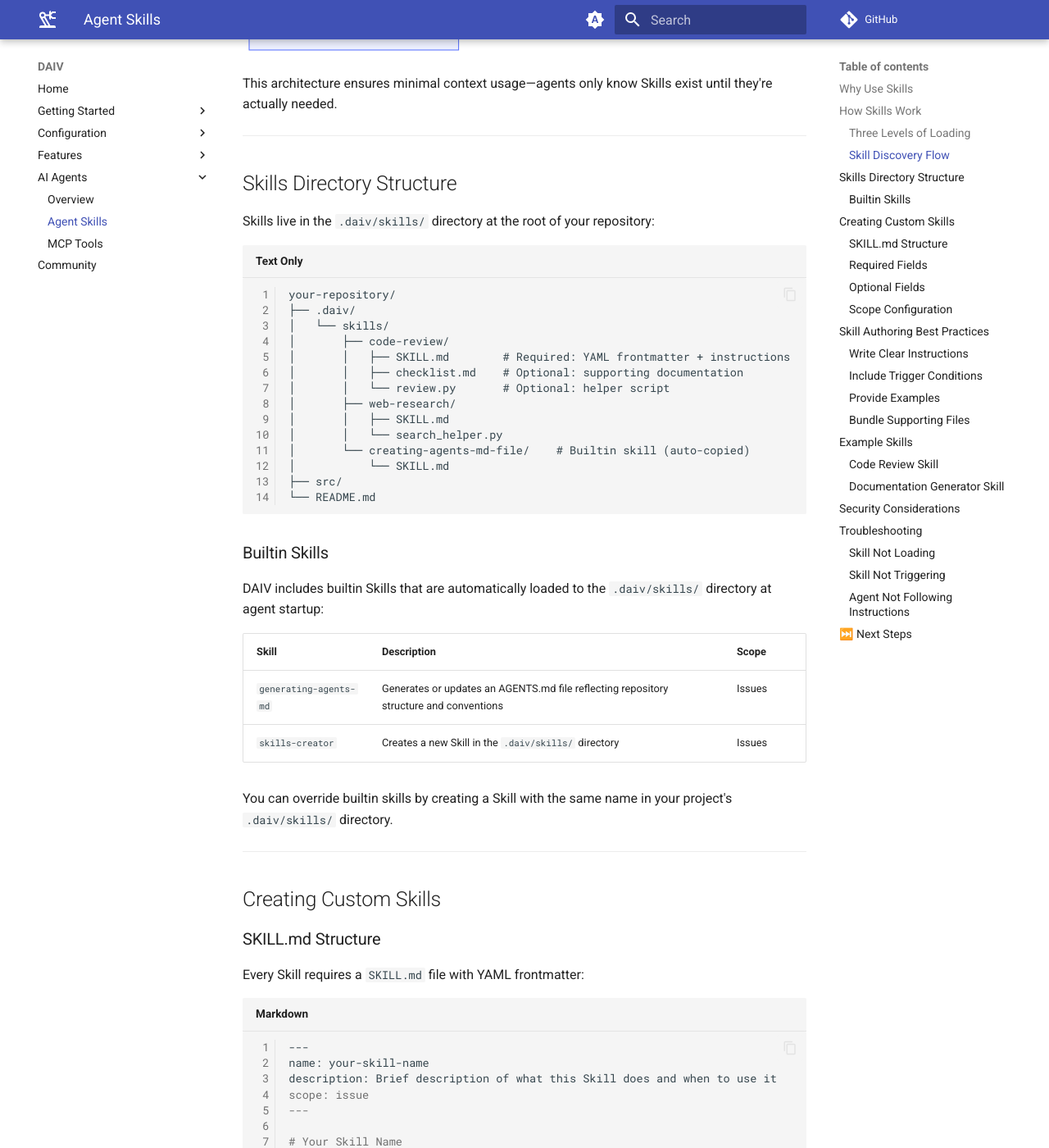
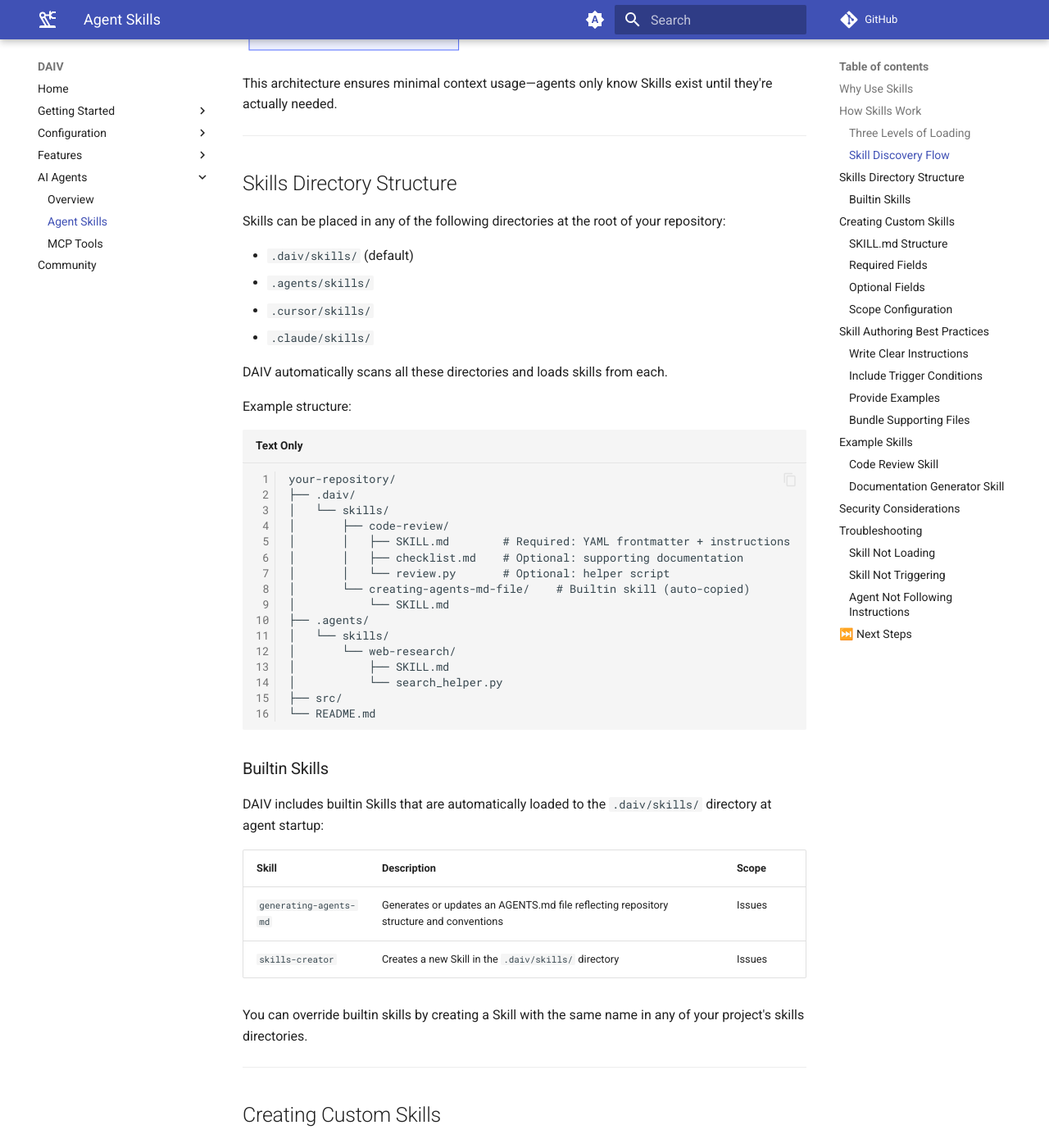
Before and after one commit to E1i2e1122/daiv, an MkDocs documentation site: the page built from docs/ai-agents/skills.md, in a window 1280 px wide and 1400 px high, scrolled down 2261 px. Shown: the whole window at 82% size. Built offline with MkDocs 1.6.1 and Material for MkDocs 9.7.7, drawn with Linux system fonts in a browser that asks for light colours; comment, search, counter and statistics services are not loaded; the version menu is left out.

Commit message:
feat: add support for .agents/skills directory for project skills

````diff
--- a/docs/ai-agents/skills.md
+++ b/docs/ai-agents/skills.md
@@ -58,7 +58,16 @@ This architecture ensures minimal context usage—agents only know Skills exist
 
 ## Skills Directory Structure
 
-Skills live in the `.daiv/skills/` directory at the root of your repository:
+Skills can be placed in any of the following directories at the root of your repository:
+
+- `.daiv/skills/` (default)
+- `.agents/skills/`
+- `.cursor/skills/`
+- `.claude/skills/`
+
+DAIV automatically scans all these directories and loads skills from each.
+
+Example structure:
 
 ```
 your-repository/
@@ -68,11 +77,13 @@ your-repository/
 │       │   ├── SKILL.md        # Required: YAML frontmatter + instructions
 │       │   ├── checklist.md    # Optional: supporting documentation
 │       │   └── review.py       # Optional: helper script
-│       ├── web-research/
-│       │   ├── SKILL.md
-│       │   └── search_helper.py
 │       └── creating-agents-md-file/    # Builtin skill (auto-copied)
 │           └── SKILL.md
+├── .agents/
+│   └── skills/
+│       └── web-research/
+│           ├── SKILL.md
+│           └── search_helper.py
 ├── src/
 └── README.md
 ```
@@ -86,7 +97,7 @@ DAIV includes builtin Skills that are automatically loaded to the `.daiv/skills/
 | `generating-agents-md` | Generates or updates an AGENTS.md file reflecting repository structure and conventions | Issues |
 | `skills-creator` | Creates a new Skill in the `.daiv/skills/` directory | Issues |
 
-You can override builtin skills by creating a Skill with the same name in your project's `.daiv/skills/` directory.
+You can override builtin skills by creating a Skill with the same name in any of your project's skills directories.
 
 ---
 
````
Also changed, not shown: CHANGELOG.md (+1 -0 lines), README.md (+1 -1 lines), 2 other files.
